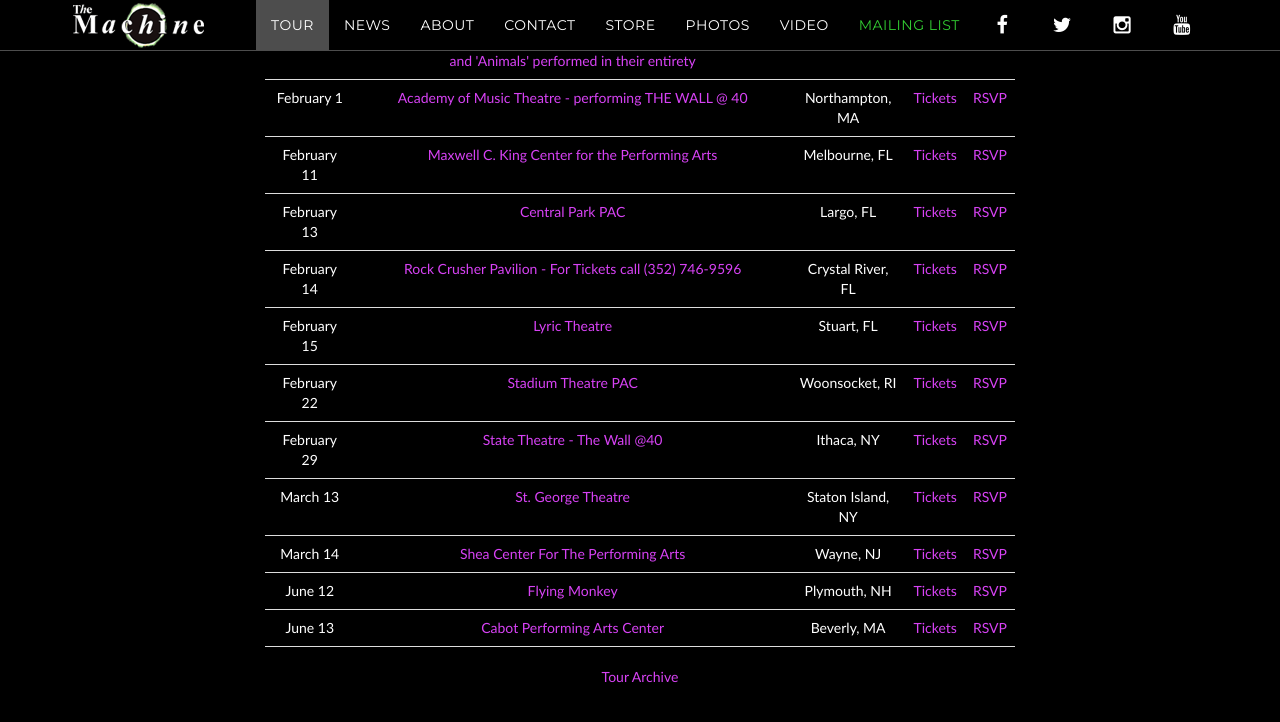
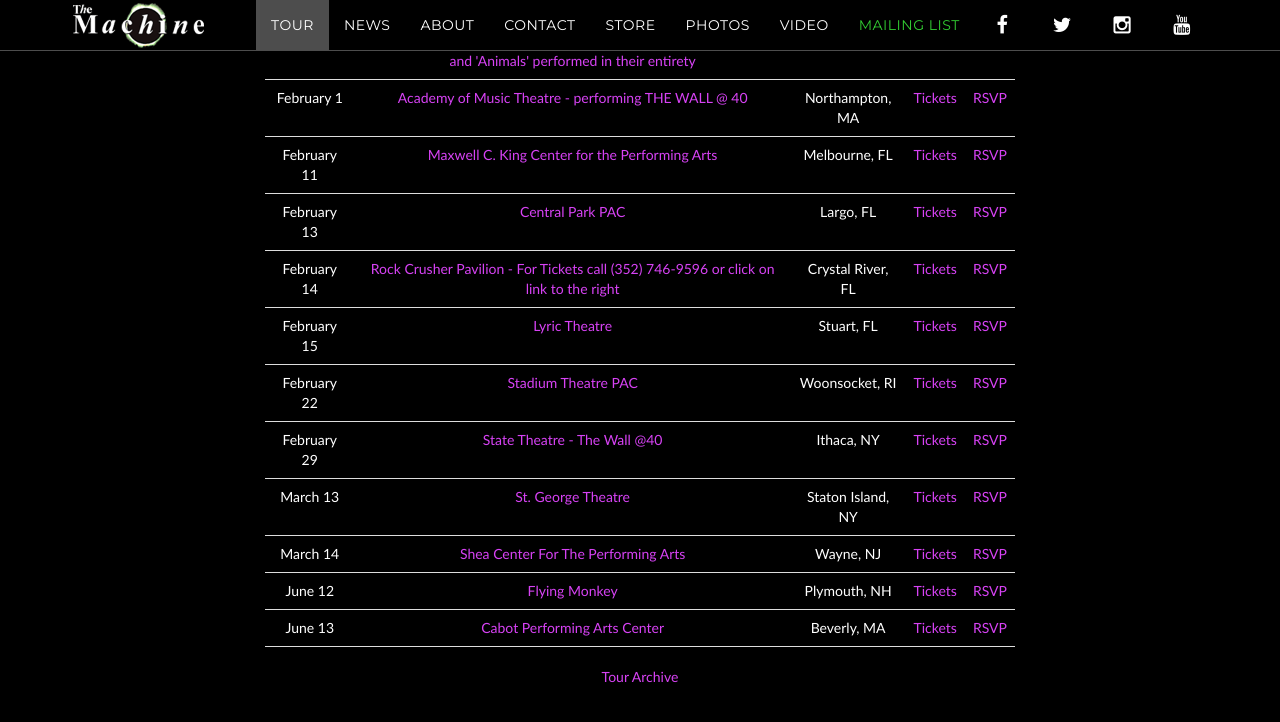
Before and after one commit to machineweb/machineweb.github.io, a Jekyll site: the page built from index.html, in a window 1280 px wide and 900 px high, scrolled down 1620 px. Shown: the top 722 px of the window. Built offline with Jekyll 4.4.1, drawn with Linux system fonts in a browser that asks for light colours; comment, search, counter and statistics services are not loaded.

Commit message:
Updated tour

```diff
--- a/_data/tour.yml
+++ b/_data/tour.yml
@@ -4011,10 +4011,10 @@
     order: "1581570000000"
 
   - date: "February 14 2020"
-    venue: "Rock Crusher Pavilion - For Tickets call (352) 746-9596"
+    venue: "Rock Crusher Pavilion - For Tickets call (352) 746-9596 or click on link to the right"
     venue-url: "https://rockcrusherevents.com/"
     location: "Crystal River, FL"
-    tickets-url: "https://rockcrusherevents.com/"
+    tickets-url: "https://www.eventbrite.com/e/the-machine-live-tickets-73806399929"
     rsvp-url: ""
     order: "1581656400000"
 
```
